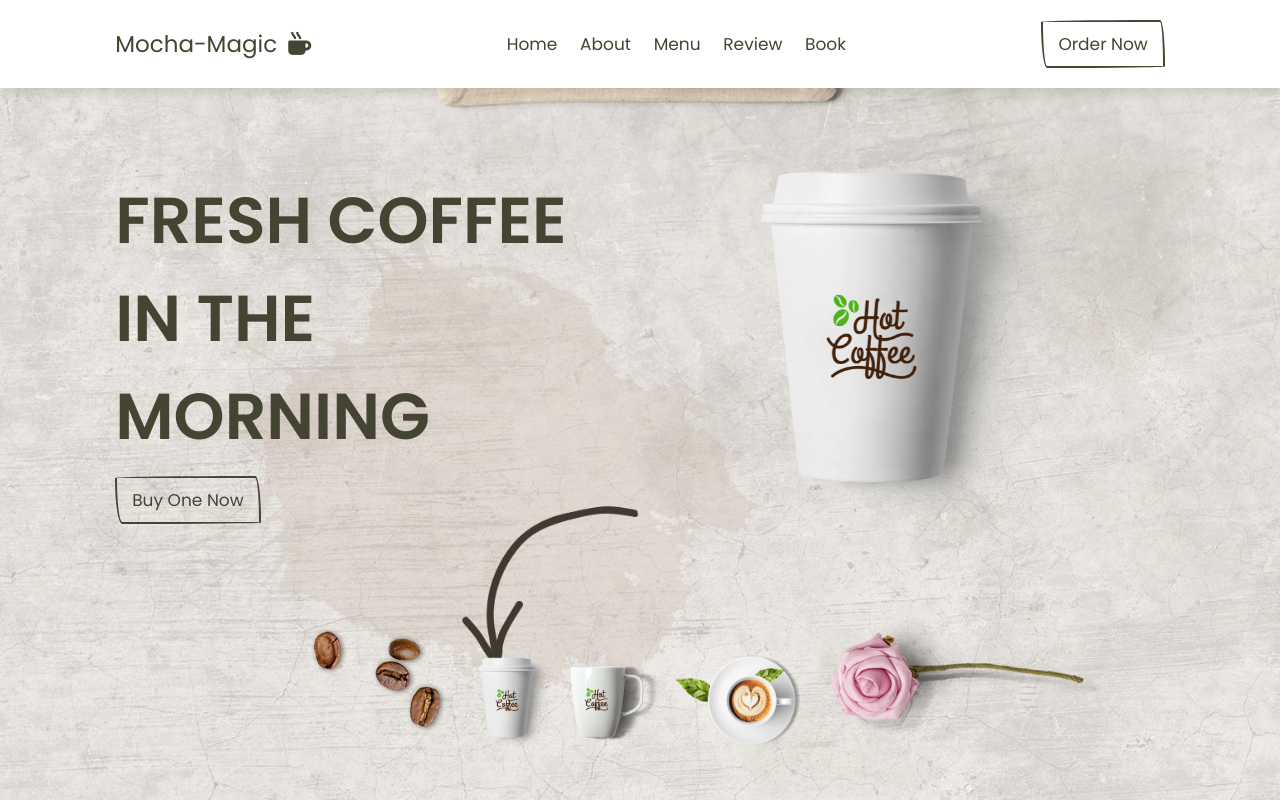
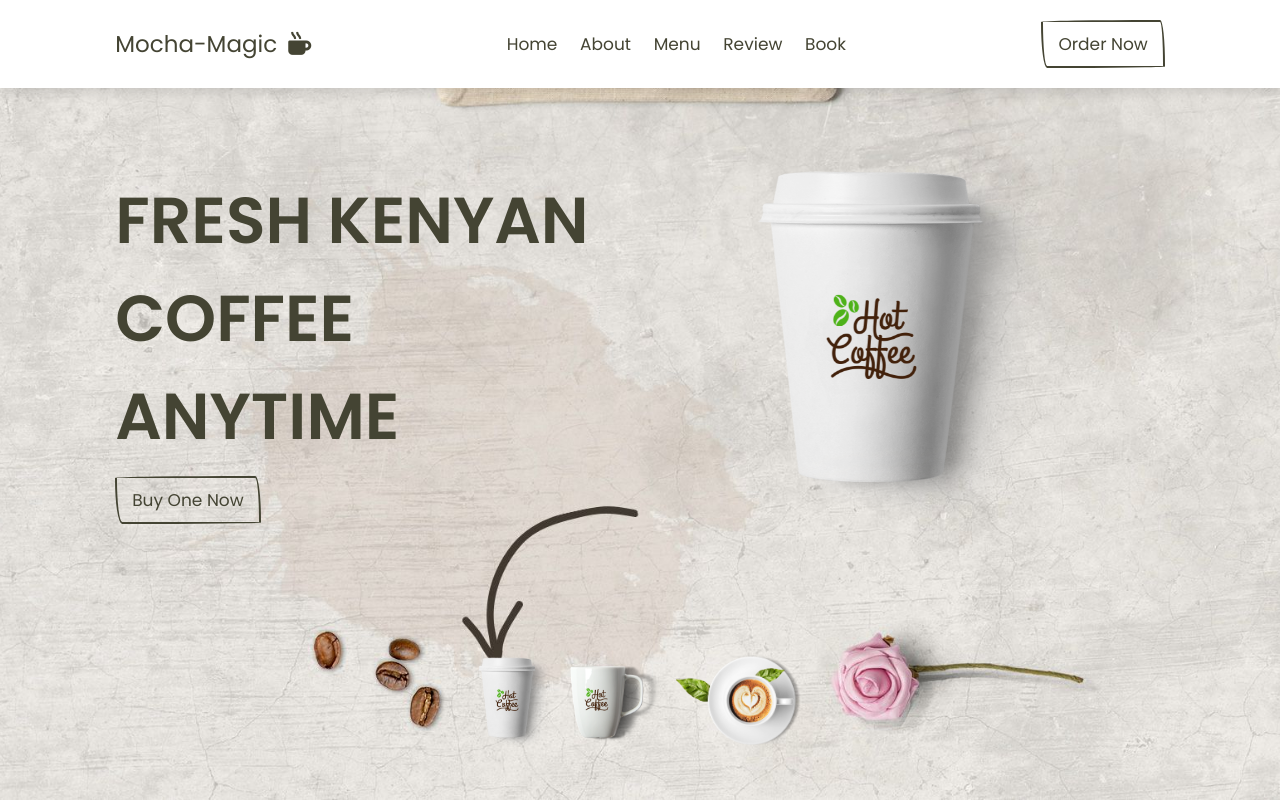
Before and after one commit to hasali-coder/Mocha-Magic, a plain HTML site: page index.html in a window 1280 px wide. Shown: the top 802 px of the page. Drawn offline with nearby package versions, Linux system fonts and the light colour scheme.

Commit message:
Update index.html

```diff
--- a/index.html
+++ b/index.html
@@ -41,7 +41,7 @@
     <section class="home" id="home">
         <div class="row">
             <div class="content">
-                <h3>fresh coffee in the morning</h3>
+                <h3>fresh kenyan coffee anytime</h3>
                 <a href="#" class="btn">buy one now</a>
             </div>
 
```
